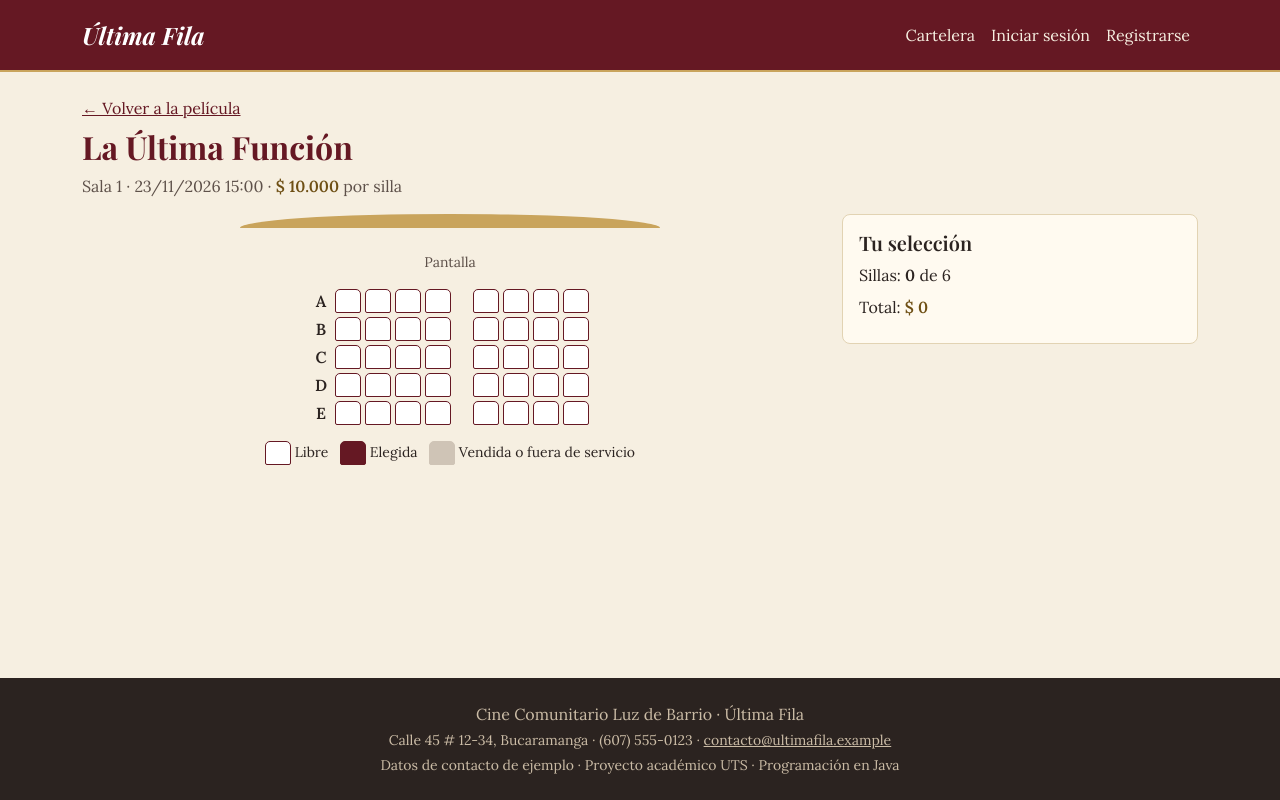
After one commit to erikagualdron-uts/ultima-fila, a Spring Boot app: page /funciones/1/sillas in a window 1280 px wide. The commit adds this page. Run offline with Spring Boot 4, Linux system fonts and the light colour scheme; data comes from the database, SQL or seed files in the repository; data that the repository does not hold is empty.

Commit message:
REQ-CIN-013: mapa de sillas con selección, contador y total
Co-Authored-By: Claude Sonnet 5.5 <noreply@anthropic.com>

```diff
--- /dev/null
+++ b/src/main/java/com/utsproyecto/ultimafila/controller/SillasController.java
@@ -0,0 +1,64 @@
+package com.utsproyecto.ultimafila.controller;
+
+import java.time.LocalDateTime;
+import java.util.LinkedHashMap;
+import java.util.List;
+import java.util.Map;
+import java.util.Set;
+import java.util.stream.Collectors;
+
+import org.springframework.http.HttpStatus;
+import org.springframework.stereotype.Controller;
+import org.springframework.ui.Model;
+import org.springframework.web.bind.annotation.GetMapping;
+import org.springframework.web.bind.annotation.PathVariable;
+import org.springframework.web.server.ResponseStatusException;
+
+import com.utsproyecto.ultimafila.model.EstadoBoleta;
+import com.utsproyecto.ultimafila.model.EstadoFuncion;
+import com.utsproyecto.ultimafila.model.Funcion;
+import com.utsproyecto.ultimafila.model.Silla;
+import com.utsproyecto.ultimafila.repository.BoletaRepository;
+import com.utsproyecto.ultimafila.repository.FuncionRepository;
+import com.utsproyecto.ultimafila.repository.SillaRepository;
+
+@Controller
+public class SillasController {
+
+	private final FuncionRepository funcionRepository;
+	private final SillaRepository sillaRepository;
+	private final BoletaRepository boletaRepository;
+
+	public SillasController(FuncionRepository funcionRepository, SillaRepository sillaRepository,
+			BoletaRepository boletaRepository) {
+		this.funcionRepository = funcionRepository;
+		this.sillaRepository = sillaRepository;
+		this.boletaRepository = boletaRepository;
+	}
+
+	@GetMapping("/funciones/{id}/sillas")
+	public String mapa(@PathVariable Long id, Model model) {
+		Funcion funcion = funcionRepository.buscarConDetalle(id)
+				.orElseThrow(() -> new ResponseStatusException(HttpStatus.NOT_FOUND));
+		List<Silla> sillas = sillaRepository.findBySalaIdOrderByFilaAscNumeroAsc(funcion.getSala().getId());
+		Map<String, List<Silla>> filas = sillas.stream()
+				.collect(Collectors.groupingBy(Silla::getFila, LinkedHashMap::new, Collectors.toList()));
+		Set<Long> vendidas = Set.copyOf(boletaRepository.buscarIdsSillasOcupadas(id, EstadoBoleta.CANCELADA));
+
+		model.addAttribute("funcion", funcion);
+		model.addAttribute("filas", filas);
+		model.addAttribute("vendidas", vendidas);
+		model.addAttribute("bloqueo", motivoBloqueo(funcion));
+		return "sillas";
+	}
+
+	private String motivoBloqueo(Funcion funcion) {
+		if (funcion.getEstado() == EstadoFuncion.CANCELADA) {
+			return "La función fue cancelada";
+		}
+		if (!funcion.getFechaHoraInicio().isAfter(LocalDateTime.now())) {
+			return "La función ya inició";
+		}
+		return null;
+	}
+}
--- a/src/main/java/com/utsproyecto/ultimafila/repository/FuncionRepository.java
+++ b/src/main/java/com/utsproyecto/ultimafila/repository/FuncionRepository.java
@@ -2,6 +2,7 @@ package com.utsproyecto.ultimafila.repository;
 
 import java.time.LocalDateTime;
 import java.util.List;
+import java.util.Optional;
 
 import org.springframework.data.jpa.repository.JpaRepository;
 import org.springframework.data.jpa.repository.Query;
@@ -11,6 +12,9 @@ import com.utsproyecto.ultimafila.model.EstadoFuncion;
 import com.utsproyecto.ultimafila.model.Funcion;
 
 public interface FuncionRepository extends JpaRepository<Funcion, Long> {
+
+	@Query("SELECT f FROM Funcion f JOIN FETCH f.pelicula JOIN FETCH f.sala WHERE f.id = :id")
+	Optional<Funcion> buscarConDetalle(@Param("id") Long id);
 
 	@Query("SELECT f FROM Funcion f JOIN FETCH f.sala WHERE f.pelicula.id = :idPelicula AND f.estado = :estado "
 			+ "AND f.fechaHoraInicio > :ahora ORDER BY f.fechaHoraInicio")
--- a/src/main/java/com/utsproyecto/ultimafila/repository/SillaRepository.java
+++ b/src/main/java/com/utsproyecto/ultimafila/repository/SillaRepository.java
@@ -1,4 +1,6 @@
 package com.utsproyecto.ultimafila.repository;
+
+import java.util.List;
 
 import org.springframework.data.jpa.repository.JpaRepository;
 
@@ -7,4 +9,6 @@ import com.utsproyecto.ultimafila.model.Silla;
 public interface SillaRepository extends JpaRepository<Silla, Long> {
 
 	long countBySalaIdAndActivaTrue(Long idSala);
+
+	List<Silla> findBySalaIdOrderByFilaAscNumeroAsc(Long idSala);
 }
--- a/src/main/resources/static/css/ultimafila.css
+++ b/src/main/resources/static/css/ultimafila.css
@@ -246,6 +246,9 @@ textarea:focus-visible, [tabindex]:focus-visible, .btn:focus-visible, .form-cont
 .silla.pasillo { margin-left: 18px; }
 @keyframes pop { 50% { transform: scale(1.15); } }
 @media (max-width: 575.98px) { .silla { width: 22px; height: 21px; } }
+#mapa { overflow-x: auto; padding-bottom: .5rem; }
+.leyenda-sillas .silla { display: inline-block; vertical-align: middle; }
+.resumen-sillas { background: var(--uf-tarjeta); border: 1px solid var(--uf-borde); border-radius: .5rem; }
 
 /* Landing */
 .hero-uf { padding: 3.5rem 0 2.5rem; border-bottom: 1px solid var(--uf-borde); }
--- /dev/null
+++ b/src/main/resources/static/js/sillas.js
@@ -0,0 +1,50 @@
+// Selección de sillas: contador, límite de 6 y total
+(function () {
+  var MAXIMO = 6;
+  var mapa = document.getElementById("mapa");
+  if (!mapa) return;
+
+  var precio = Number(mapa.dataset.precio);
+  var elegidas = [];
+  var contador = document.getElementById("contador");
+  var lista = document.getElementById("lista-sillas");
+  var total = document.getElementById("total");
+  var aviso = document.getElementById("aviso-limite");
+
+  function dinero(valor) {
+    return "$ " + valor.toLocaleString("es-CO");
+  }
+
+  function pintar() {
+    contador.textContent = elegidas.length;
+    total.textContent = dinero(precio * elegidas.length);
+    lista.innerHTML = "";
+    elegidas.forEach(function (boton) {
+      var item = document.createElement("li");
+      item.textContent = "Silla " + boton.dataset.etiqueta;
+      lista.appendChild(item);
+    });
+  }
+
+  mapa.addEventListener("click", function (evento) {
+    var boton = evento.target.closest("button.silla");
+    if (!boton || boton.disabled) return;
+
+    var indice = elegidas.indexOf(boton);
+    if (indice >= 0) {
+      elegidas.splice(indice, 1);
+    } else if (elegidas.length >= MAXIMO) {
+      aviso.textContent = "Máximo 6 boletas por compra";
+      return;
+    } else {
+      elegidas.push(boton);
+    }
+    aviso.textContent = "";
+
+    var elegida = indice < 0;
+    boton.classList.toggle("elegida", elegida);
+    boton.setAttribute("aria-pressed", elegida);
+    boton.setAttribute("aria-label", "Silla " + boton.dataset.etiqueta + ", " + (elegida ? "elegida" : "libre"));
+    pintar();
+  });
+})();
--- /dev/null
+++ b/src/main/resources/templates/sillas.html
@@ -0,0 +1,62 @@
+<!DOCTYPE html>
+<html lang="es" xmlns:th="http://www.thymeleaf.org">
+<head th:replace="~{fragmentos/layout :: head('Elegir sillas')}"></head>
+<body>
+<nav th:replace="~{fragmentos/layout :: navbar}"></nav>
+
+<main class="container py-4">
+  <a th:href="@{/peliculas/{id}(id=${funcion.pelicula.id})}">&larr; Volver a la película</a>
+
+  <h1 class="h2 mt-2" th:text="${funcion.pelicula.titulo}">Película</h1>
+  <p class="text-suave">
+    <span th:text="${funcion.sala.nombre}">Sala 1</span> ·
+    <span th:text="${#temporals.format(funcion.fechaHoraInicio, 'dd/MM/yyyy HH:mm')}">01/12/2026 18:30</span> ·
+    <span class="precio" th:text="${'$ ' + #numbers.formatDecimal(funcion.precio, 1, 'POINT', 0, 'COMMA')}">$ 12.000</span> por silla
+  </p>
+
+  <div class="alert alert-warning" role="alert" th:if="${bloqueo != null}" th:text="${bloqueo}">Aviso</div>
+
+  <div class="row g-4">
+    <div class="col-12 col-lg-8">
+      <div id="mapa" th:attr="data-precio=${funcion.precio.toBigInteger()}" role="group" aria-label="Mapa de sillas">
+        <div class="pantalla-sala" aria-hidden="true"></div>
+        <p class="text-center text-suave small mb-3">Pantalla</p>
+
+        <div class="fila-sillas" th:each="fila : ${filas}">
+          <span class="letra" aria-hidden="true" th:text="${fila.key}">A</span>
+          <th:block th:each="silla, estado : ${fila.value}">
+            <button type="button" class="silla"
+                    th:classappend="${(estado.index == fila.value.size() / 2 ? 'pasillo' : '') + (!silla.activa or vendidas.contains(silla.id) ? ' ocupada' : '')}"
+                    th:attr="data-etiqueta=${fila.key + silla.numero},
+                             aria-label=${'Silla ' + fila.key + silla.numero + ', ' + (!silla.activa ? 'fuera de servicio' : (vendidas.contains(silla.id) ? 'vendida' : 'libre'))},
+                             aria-pressed='false'"
+                    th:disabled="${bloqueo != null or !silla.activa or vendidas.contains(silla.id)}"></button>
+          </th:block>
+        </div>
+
+        <ul class="leyenda-sillas list-inline text-center mt-3 mb-0 small">
+          <li class="list-inline-item"><span class="silla"></span> Libre</li>
+          <li class="list-inline-item"><span class="silla elegida"></span> Elegida</li>
+          <li class="list-inline-item"><span class="silla ocupada"></span> Vendida o fuera de servicio</li>
+        </ul>
+      </div>
+    </div>
+
+    <aside class="col-12 col-lg-4">
+      <div class="resumen-sillas p-3" aria-live="polite">
+        <h2 class="h5">Tu selección</h2>
+        <p class="mb-1">Sillas: <strong id="contador">0</strong> de 6</p>
+        <ul id="lista-sillas" class="list-unstyled mb-2"></ul>
+        <p class="mb-2">Total: <strong class="precio" id="total">$ 0</strong></p>
+        <p id="aviso-limite" class="text-danger small mb-0"></p>
+      </div>
+    </aside>
+  </div>
+</main>
+
+<footer th:replace="~{fragmentos/layout :: footer}"></footer>
+<div th:replace="~{fragmentos/layout :: alertas}"></div>
+<th:block th:replace="~{fragmentos/layout :: scripts}"></th:block>
+<script th:src="@{/js/sillas.js}"></script>
+</body>
+</html>
```
Also changed, not shown: especificaciones/tasks.md (+1 -1 lines), src/main/java/com/utsproyecto/ultimafila/repository/BoletaRepository.java (+7 -0 lines).
